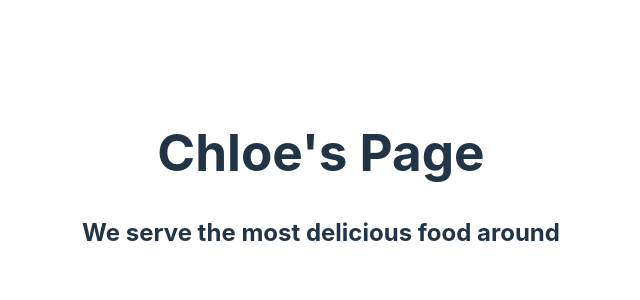
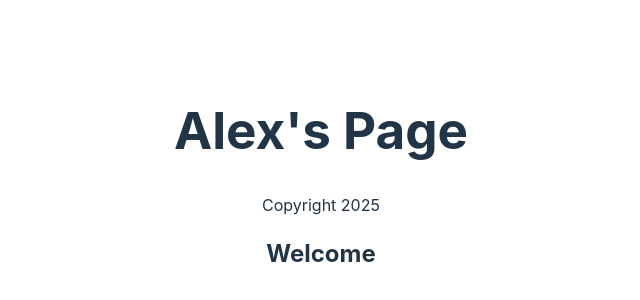
Before and after one commit to duyenpham95/react-essential, a React (Vite) app in the folder react-project/: page / in a window 1280 px wide. Shown: the part 220-520 px from the top of the page, without its empty margins (319-959 px from the left). Built offline with nearby package versions, Linux system fonts and the light colour scheme; the HTML template or start-up script is replaced by a standard one.

Commit message:
Adding Component Property

```diff
--- a/react-project/src/App.jsx
+++ b/react-project/src/App.jsx
@@ -3,10 +3,11 @@ import './App.css'
 let language = "JavaScript";
 let moon = "🌙"
 
-function Header() {
+function Header(props) {
   return (
     <header>
-      <h1>Chloe's Page</h1>
+      <h1>{props.name}'s Page</h1>
+      <p>Copyright {props.year}</p>
     </header>
   )
 }
@@ -14,9 +15,9 @@ function Header() {
 function App() {
   return (
     <>
-      <Header />
+      <Header name="Alex" year={new Date().getFullYear()}/>
       <main>
-        <h2>We serve the most delicious food around</h2>
+        <h2>Welcome</h2>
       </main>
     </>
   )
```
